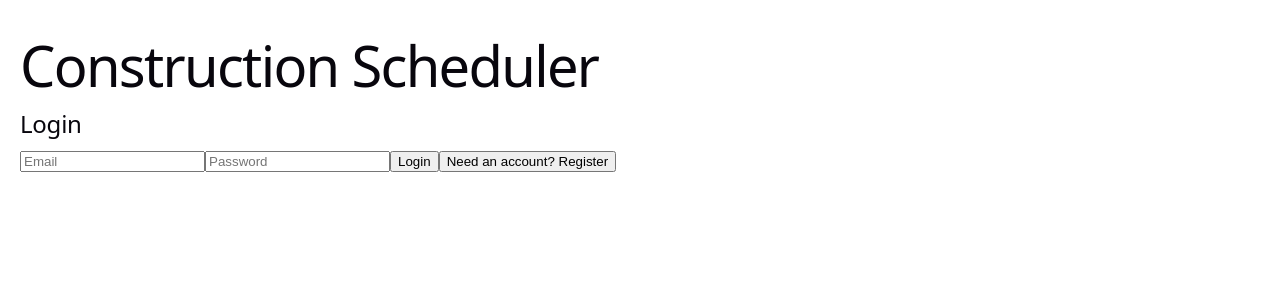
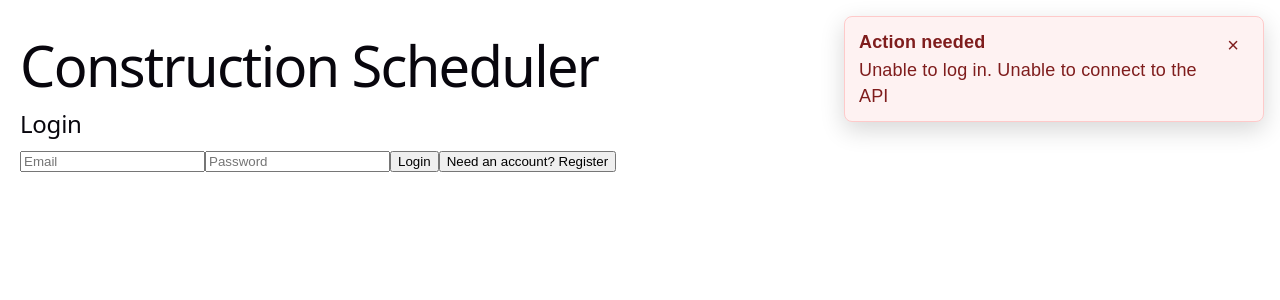
Before and after one commit to WarscherProgramming/construction-scheduler, a React app in the folder frontend/: page / in a window 1280 px wide. Both pictures are taken after a click on the button "Login". Shown: the top 300 px of the page. Built offline with nearby package versions, Linux system fonts and the light colour scheme; no server answers; the HTML template or start-up script is replaced by a standard one.

Commit message:
feat: add user feedback, validation, and delete confirmations

```diff
--- a/frontend/src/App.jsx
+++ b/frontend/src/App.jsx
@@ -29,6 +29,7 @@ import { arrayMove } from "@dnd-kit/sortable";
 import { useAuth } from "./auth/authContext";
 import AuthPage from "./pages/AuthPage";
 import ChangeOrdersPage from "./pages/ChangeOrdersPage";
+import FeedbackBanner from "./components/FeedbackBanner";
 import DailyLogsPage from "./pages/DailyLogsPage";
 import HomePage from "./pages/HomePage";
 import InspectionsPage from "./pages/InspectionsPage";
@@ -80,6 +81,7 @@ function App() {
   const [companyName, setCompanyName] = useState("");
   const [companyTrade, setCompanyTrade] = useState("");
   const [scheduleView, setScheduleView] = useState("table");
+  const [notice, setNotice] = useState(null);
   const selectedProjectIdRef = useRef(selectedProjectId);
 
   useEffect(() => {
@@ -108,14 +110,28 @@ function App() {
   const handleLogout = useCallback(() => {
     logout();
     resetApplicationState();
+    setNotice(null);
   }, [logout, resetApplicationState]);
+
+  const showNotice = useCallback((type, message) => {
+    setNotice({
+      id: Date.now(),
+      type,
+      message,
+    });
+  }, []);
 
   const reportRequestError = useCallback((context, error) => {
     const message =
       error instanceof ApiError ? error.message : "Unexpected application error";
 
     console.error(`${context}: ${message}`, error);
-  }, []);
+    showNotice("error", `${context}. ${message}`);
+  }, [showNotice]);
+
+  const reportValidationError = useCallback((message) => {
+    showNotice("error", message);
+  }, [showNotice]);
 
   const loadProjects = useCallback(async () => {
     try {
@@ -347,9 +363,14 @@ function App() {
 
 
   const handleDelete = async (id) => {
+    if (!window.confirm("Delete this task? This action cannot be undone.")) {
+      return;
+    }
+
     try {
       const data = await deleteTask(selectedProjectId, id);
       setTasks(data.tasks);
+      showNotice("success", "Task deleted.");
     } catch (error) {
       reportRequestError("Unable to delete task", error);
     }
@@ -373,7 +394,10 @@ function App() {
   };
 
   const handleCreateProject = async () => {
-    if (!newProjectName.trim()) return;
+    if (!newProjectName.trim()) {
+      reportValidationError("Enter a community name before adding it.");
+      return;
+    }
 
     try {
       const project = await createProject({
@@ -383,13 +407,22 @@ function App() {
       setProjects((currentProjects) => [...currentProjects, project]);
       setNewProjectName("");
       selectProject(project.id);
+      showNotice("success", `${project.name} was added.`);
     } catch (error) {
       reportRequestError("Unable to create project", error);
     }
   };
 
   const handleSaveTemplate = async () => {
-    if (!selectedProjectId || !templateName.trim()) return;
+    if (!selectedProjectId) {
+      reportValidationError("Select a project before saving a template.");
+      return;
+    }
+
+    if (!templateName.trim()) {
+      reportValidationError("Enter a template name before saving.");
+      return;
+    }
 
     try {
       const template = await saveTemplate(selectedProjectId, {
@@ -398,17 +431,22 @@ function App() {
 
       setTemplates((currentTemplates) => [...currentTemplates, template]);
       setTemplateName("");
+      showNotice("success", "Schedule template saved.");
     } catch (error) {
       reportRequestError("Unable to save template", error);
     }
   };
 
   const handleApplyTemplate = async () => {
-    if (!selectedProjectId || !selectedTemplateId) return;
+    if (!selectedProjectId || !selectedTemplateId) {
+      reportValidationError("Select a template before applying it.");
+      return;
+    }
 
     try {
       await applyTemplate(selectedProjectId, selectedTemplateId);
       await loadTasks();
+      showNotice("success", "Schedule template applied.");
     } catch (error) {
       reportRequestError("Unable to apply template", error);
     }
@@ -423,6 +461,7 @@ function App() {
       });
       setAuthMode("login");
       setPassword("");
+      showNotice("success", "Account created. Log in to continue.");
     } catch (error) {
       reportRequestError("Unable to register", error);
     }
@@ -439,17 +478,26 @@ function App() {
   };
 
   const handleExportProjectPdf = async () => {
-    if (!selectedProjectId) return;
+    if (!selectedProjectId) {
+      reportValidationError("Select a project before exporting.");
+      return;
+    }
 
     try {
       await exportProjectPdf(selectedProjectId);
+      showNotice("success", "Schedule PDF downloaded.");
     } catch (error) {
       reportRequestError("Unable to export project PDF", error);
     }
   };
 
   const handleCreateDailyLog = async () => {
-    if (!selectedProjectId || !logDate || !logCompany || !logManpower) return;
+    if (!logDate || !logCompany || !logManpower) {
+      reportValidationError(
+        "Complete the date, company, and manpower fields before saving."
+      );
+      return;
+    }
 
     try {
       await createDailyLog(selectedProjectId, {
@@ -464,13 +512,19 @@ function App() {
       setLogManpower("");
       setLogNotes("");
       await loadDailyLogs();
+      showNotice("success", "Daily log saved.");
     } catch (error) {
       reportRequestError("Unable to create daily log", error);
     }
   };
 
   const handleCreateInspection = async () => {
-    if (!selectedProjectId || !inspectionDate || !inspectionType) return;
+    if (!inspectionDate || !inspectionType) {
+      reportValidationError(
+        "Complete the date and inspection fields before saving."
+      );
+      return;
+    }
 
     try {
       await createInspection(selectedProjectId, {
@@ -483,13 +537,19 @@ function App() {
       setInspectionType("");
       setInspectionStatus("Pending");
       await loadInspections();
+      showNotice("success", "Inspection saved.");
     } catch (error) {
       reportRequestError("Unable to create inspection", error);
     }
   };
 
   const handleCreateNoteDelay = async () => {
-    if (!selectedProjectId || !noteDelayDate || !noteDelayDescription) return;
+    if (!noteDelayDate || !noteDelayDescription.trim()) {
+      reportValidationError(
+        "Complete the date and description fields before saving."
+      );
+      return;
+    }
 
     try {
       await createNoteDelay(selectedProjectId, {
@@ -506,13 +566,22 @@ function App() {
       setNoteDelayDescription("");
       setNoteDelayImpact("");
       await loadNotesDelays();
+      showNotice(
+        "success",
+        noteDelayType === "Delay" ? "Delay recorded." : "Note saved."
+      );
     } catch (error) {
       reportRequestError("Unable to create note or delay", error);
     }
   };
 
   const handleCreateChangeOrder = async () => {
-    if (!selectedProjectId || !changeOrderDate || !changeOrderNumber) return;
+    if (!changeOrderDate || !changeOrderNumber.trim()) {
+      reportValidationError(
+        "Complete the date and change order number before saving."
+      );
+      return;
+    }
 
     try {
       await createChangeOrder(selectedProjectId, {
@@ -533,15 +602,25 @@ function App() {
       setChangeOrderAmount("");
       setChangeOrderResponsibleParty("");
       await loadChangeOrders();
+      showNotice("success", "Change order saved.");
     } catch (error) {
       reportRequestError("Unable to create change order", error);
     }
   };
 
   const handleDeleteChangeOrder = async (id) => {
+    if (
+      !window.confirm(
+        "Delete this change order? This action cannot be undone."
+      )
+    ) {
+      return;
+    }
+
     try {
       await deleteChangeOrder(selectedProjectId, id);
       await loadChangeOrders();
+      showNotice("success", "Change order deleted.");
     } catch (error) {
       reportRequestError("Unable to delete change order", error);
     }
@@ -574,7 +653,10 @@ function App() {
   };
 
   const handleCreateProjectCompany = async () => {
-    if (!selectedProjectId || !companyName.trim()) return;
+    if (!companyName.trim()) {
+      reportValidationError("Enter a company name before adding it.");
+      return;
+    }
 
     try {
       await createProjectCompany(selectedProjectId, {
@@ -585,6 +667,7 @@ function App() {
       setCompanyName("");
       setCompanyTrade("");
       await loadProjectCompanies();
+      showNotice("success", "Company added to the project.");
     } catch (error) {
       reportRequestError("Unable to add project company", error);
     }
@@ -715,8 +798,18 @@ function App() {
     }
   };
 
+  const renderWithFeedback = (content) => (
+    <>
+      <FeedbackBanner
+        notice={notice}
+        onDismiss={() => setNotice(null)}
+      />
+      {content}
+    </>
+  );
+
   if (!isAuthenticated) {
-    return (
+    return renderWithFeedback(
       <AuthPage
         authMode={authMode}
         email={email}
@@ -733,7 +826,7 @@ function App() {
   }
 
   if (currentPage === "home") {
-    return (
+    return renderWithFeedback(
       <HomePage
         projects={projects}
         templates={templates}
@@ -755,7 +848,7 @@ function App() {
       (project) => project.id === selectedProjectId
     );
 
-    return (
+    return renderWithFeedback(
       <ProjectDashboardPage
         projectName={selectedProject?.name || "Project"}
         tasksThisWeek={getTasksThisWeek()}
@@ -772,7 +865,7 @@ function App() {
       (project) => project.id === selectedProjectId
     );
 
-    return (
+    return renderWithFeedback(
       <DailyLogsPage
         projectName={selectedProject?.name || "Project"}
         dailyLogs={dailyLogs}
@@ -798,7 +891,7 @@ function App() {
       (project) => project.id === selectedProjectId
     );
 
-    return (
+    return renderWithFeedback(
       <InspectionsPage
         projectName={selectedProject?.name || "Project"}
         inspections={inspections}
@@ -821,7 +914,7 @@ function App() {
       (project) => project.id === selectedProjectId
     );
 
-    return (
+    return renderWithFeedback(
       <NotesDelaysPage
         projectName={selectedProject?.name || "Project"}
         notesDelays={notesDelays}
@@ -849,7 +942,7 @@ function App() {
       (project) => project.id === selectedProjectId
     );
 
-    return (
+    return renderWithFeedback(
       <ChangeOrdersPage
         projectName={selectedProject?.name || "Project"}
         changeOrders={changeOrders}
@@ -882,7 +975,7 @@ function App() {
       (project) => project.id === selectedProjectId
     );
 
-    return (
+    return renderWithFeedback(
       <ProjectSettingsPage
         projectName={selectedProject?.name || "Project"}
         projectCompanies={projectCompanies}
@@ -896,7 +989,7 @@ function App() {
     );
   }
 
-  return (
+  return renderWithFeedback(
     <SchedulerPage
       tasks={tasks}
       templates={templates}
--- /dev/null
+++ b/frontend/src/components/FeedbackBanner.jsx
@@ -0,0 +1,88 @@
+import { useEffect } from "react";
+
+
+const bannerStyles = {
+  position: "fixed",
+  top: "16px",
+  right: "16px",
+  zIndex: 1000,
+  display: "flex",
+  alignItems: "flex-start",
+  gap: "12px",
+  width: "min(420px, calc(100vw - 32px))",
+  padding: "12px 14px",
+  border: "1px solid",
+  borderRadius: "8px",
+  boxShadow: "0 8px 24px rgba(0, 0, 0, 0.16)",
+  fontFamily: "Arial, sans-serif",
+};
+
+const toneStyles = {
+  error: {
+    color: "#7f1d1d",
+    background: "#fef2f2",
+    borderColor: "#fecaca",
+  },
+  success: {
+    color: "#14532d",
+    background: "#f0fdf4",
+    borderColor: "#bbf7d0",
+  },
+  info: {
+    color: "#1e3a8a",
+    background: "#eff6ff",
+    borderColor: "#bfdbfe",
+  },
+};
+
+function FeedbackBanner({ notice, onDismiss }) {
+  useEffect(() => {
+    if (!notice || notice.type === "error") return undefined;
+
+    const timeoutId = window.setTimeout(onDismiss, 5000);
+    return () => window.clearTimeout(timeoutId);
+  }, [notice, onDismiss]);
+
+  if (!notice) return null;
+
+  const isError = notice.type === "error";
+
+  return (
+    <div
+      role={isError ? "alert" : "status"}
+      aria-live={isError ? "assertive" : "polite"}
+      style={{
+        ...bannerStyles,
+        ...(toneStyles[notice.type] || toneStyles.info),
+      }}
+    >
+      <div style={{ flex: 1 }}>
+        <strong style={{ display: "block", marginBottom: "2px" }}>
+          {isError ? "Action needed" : "Success"}
+        </strong>
+        <span>{notice.message}</span>
+      </div>
+
+      <button
+        type="button"
+        onClick={onDismiss}
+        aria-label="Dismiss notification"
+        style={{
+          minWidth: "32px",
+          minHeight: "32px",
+          border: 0,
+          borderRadius: "4px",
+          color: "inherit",
+          background: "transparent",
+          cursor: "pointer",
+          fontSize: "20px",
+          lineHeight: 1,
+        }}
+      >
+        ×
+      </button>
+    </div>
+  );
+}
+
+export default FeedbackBanner;
```
Also changed, not shown: 1 other file (tests, documents, lock files or other folders).
